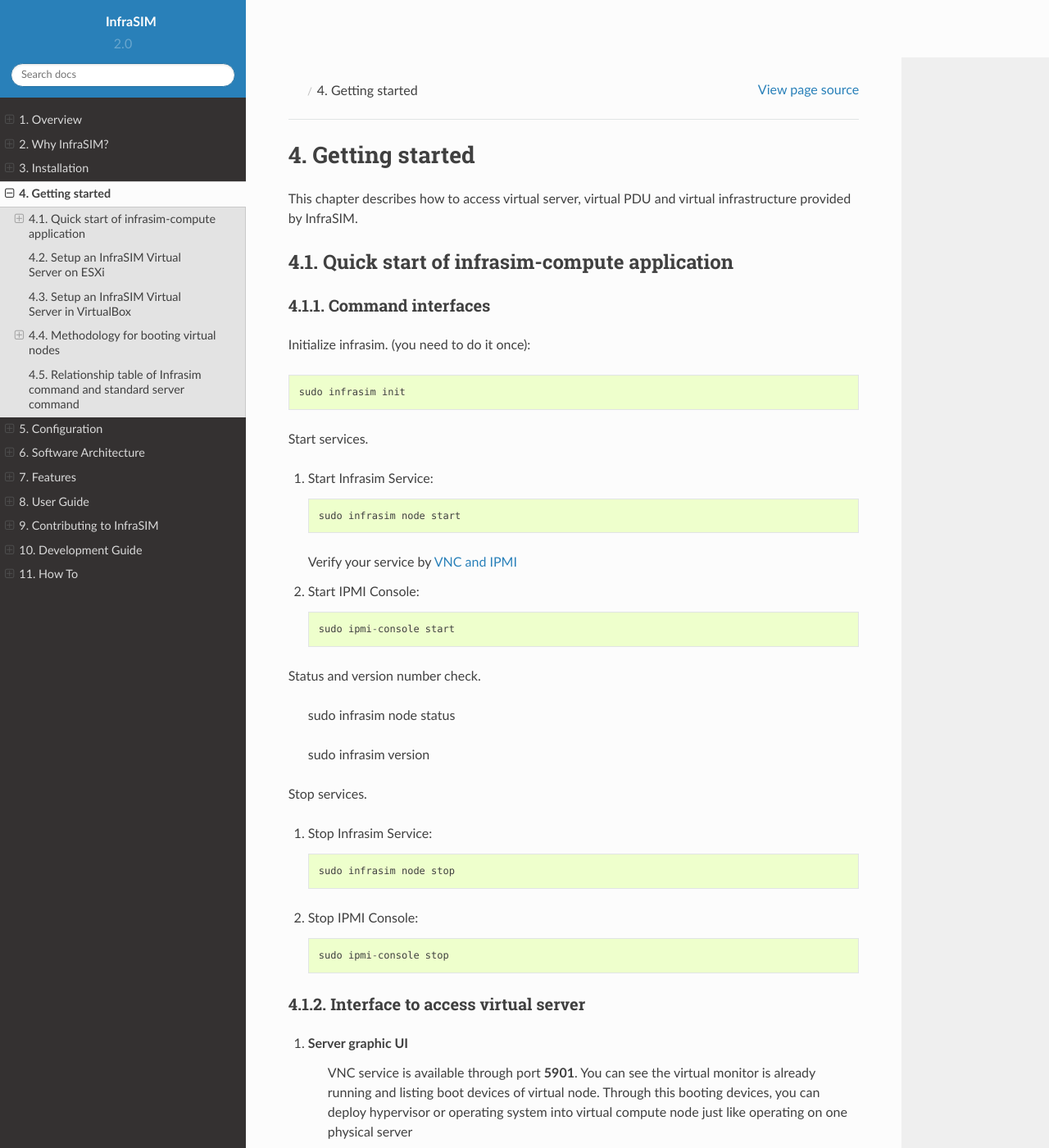
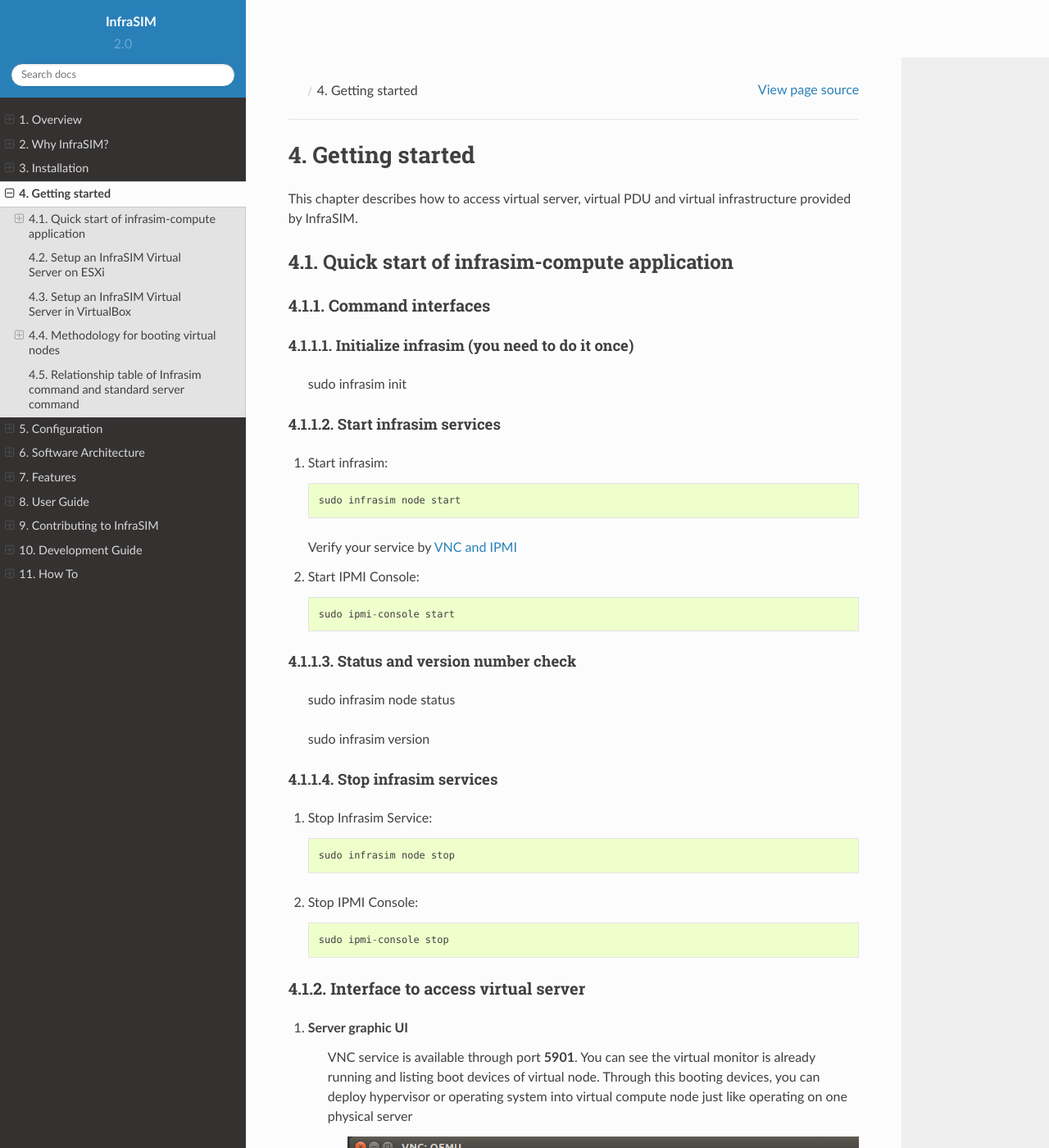
Before and after one commit to InfraSIM/docs, a Sphinx documentation site: the page built from docs/get_start.rst, in a window 1280 px wide and 1400 px high. Shown: the whole window at 82% size. Built offline with Sphinx 7.4.7 and the Read the Docs theme 2.0.0, drawn with Linux system fonts in a browser that asks for light colours.

Commit message:
Update get_start.rst
To avoid user to mis-understand of running the commands in sequence, make the command interfaces into bullets list.

```diff
--- a/docs/get_start.rst
+++ b/docs/get_start.rst
@@ -9,13 +9,15 @@
 Command interfaces
 ~~~~~~~~~~~~~~~~~~~~~
 
-Initialize infrasim. (you need to do it once)::
+Initialize infrasim (you need to do it once)
+::::::::::::::::::::::::::::::::::::::::::::::
 
     sudo infrasim init
 
-Start services.
+Start infrasim services
+::::::::::::::::::::::::
 
-#. Start Infrasim Service::
+#. Start infrasim::
 
     sudo infrasim node start
 
@@ -25,13 +27,15 @@
 
     sudo ipmi-console start
 
-Status and version number check.
+Status and version number check
+::::::::::::::::::::::::::::::::
 
     sudo infrasim node status
 
     sudo infrasim version
 
-Stop services.
+Stop infrasim services
+::::::::::::::::::::::
 
 #. Stop Infrasim Service::
 
```
